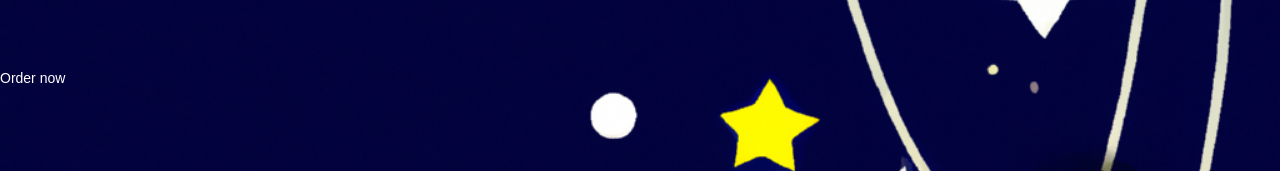
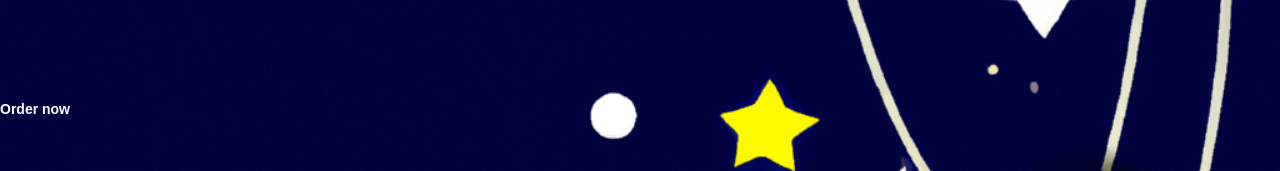
Before and after one commit to tanmay57-bit/Happy-BIrathday, a plain HTML site: page index.html in a window 1280 px wide. Shown: the part 620-791 px from the top of the page. Drawn offline with Linux system fonts and the light colour scheme.

Commit message:
Update index.html

```diff
--- a/index.html
+++ b/index.html
@@ -179,12 +179,16 @@
 </body>
 </html>
 
-<a target="_blank"
+<body>
+	<h1>
+		<a target="_blank"
    class="btn myBtn btn-md order-now-btn wow zoomInUp"
    data-wow-duration="1.5s"
    data-wow-delay="1s"
    id="orderNowButton"> Order now
-</a>
+	</a>
+
+	</h1></body>
 
 <div id="heart-container"></div>
 </a>
```
